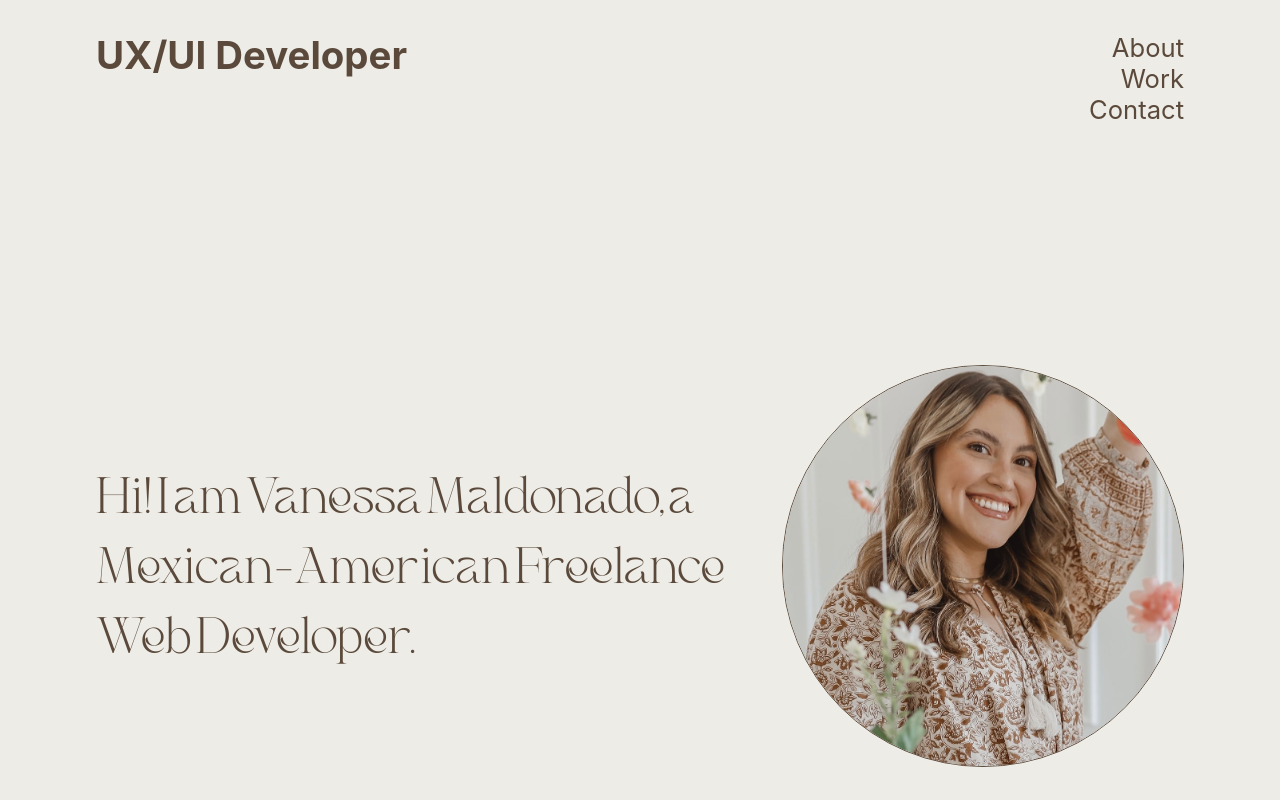
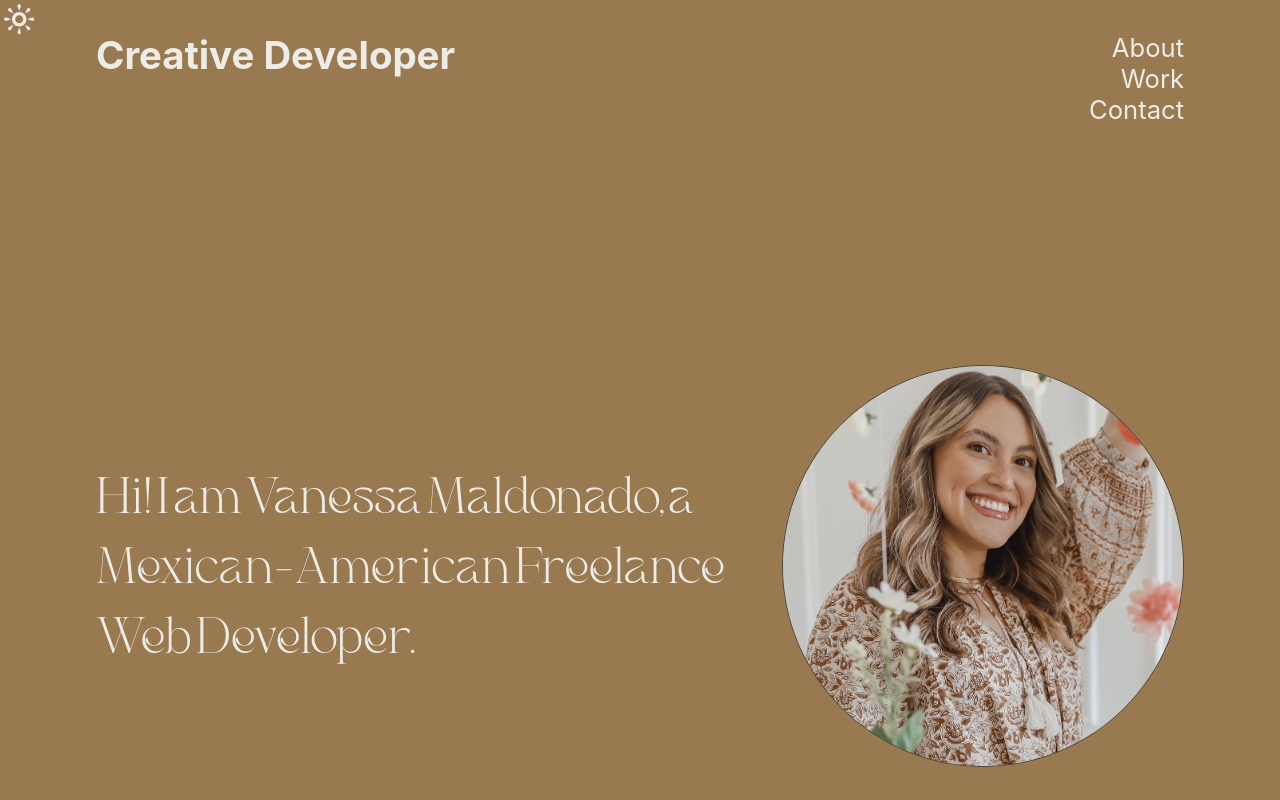
Before and after one commit to vanessamald/portfolio2.0, a React (Create React App) app in the folder client/: page / in a window 1280 px wide. Shown: the top 800 px of the page. Built offline with nearby package versions, Linux system fonts and the light colour scheme.

Commit message:
adding theme, updating styling, adding icon

```diff
--- a/client/package.json
+++ b/client/package.json
@@ -11,6 +11,7 @@
     "react": "^18.2.0",
     "react-bootstrap": "^2.7.4",
     "react-dom": "^18.2.0",
+    "react-icons": "^4.8.0",
     "react-scripts": "5.0.1",
     "web-vitals": "^2.1.4"
   },
--- a/client/src/App.js
+++ b/client/src/App.js
@@ -4,9 +4,11 @@ import './App.css';
 import Cursor from '../src/components/cursor';
 import Home from '../src/components/Home';
 import Loading from '../src/components/Loading';
+import useThemeStorage from './components/useThemeStorage';
 
 function App() {
   const [ isLoading, setIsLoading ] = useState(true);
+  const [theme, toggleTheme, cursor, componentMounted] = useThemeStorage();
 
   // set loading time
   useEffect(() => {
@@ -17,7 +19,7 @@ function App() {
 
 
   return (
-    <div>
+    <div className={theme}>
       <Cursor/>
       {isLoading ? <Loading/> : <Home/>}
     </div>
--- a/client/src/components/Home/index.js
+++ b/client/src/components/Home/index.js
@@ -4,14 +4,32 @@ import Navigation from '../Navigation';
 import Work from '../Work';
 import Contact from '../Contact';
 import Footer from '../Footer';
+import useThemeStorage from '../useThemeStorage';
+import { motion, AnimatePresence } from 'framer-motion';
+import { TiStarOutline } from "react-icons/ti";
+import { TiWeatherSunny } from "react-icons/ti";
+
 
 function Home() {
+    // set theme
+    const [ theme, themeToggler, componentMounted, isOn, setIsOn] = useThemeStorage();
     const aboutSentence = 'Hi! I am Vanessa Maldonado, a Mexican-American Freelance Web Developer.'
 
     return (
-        <div>
+        <div className={theme}>
             <div className='home-header-container'>
-                <h1 className='home-title text-animation' style={{ animationDelay: '1s'}}>UX/UI Developer</h1>
+                <div>
+                    <h1 className='home-title text-animation' style={{ animationDelay: '1s'}}>Creative Developer</h1>
+                    <div
+                        data-darkmode={isOn}
+                        onClick={themeToggler}
+                        className={isOn}
+                    >
+                        <motion.div layout className='theme-button' style={{fontSize:'3vw'}}>
+                            {theme === 'dark' ? <TiWeatherSunny/> : <TiStarOutline/> }
+                        </motion.div>
+                    </div>
+                </div>
                 <Navigation/>
             </div>
             <div className="">
--- a/client/src/components/cursor.js
+++ b/client/src/components/cursor.js
@@ -1,7 +1,9 @@
 import React, { useState, useEffect } from 'react';
 import { motion, useMotionValue, useSpring } from "framer-motion";
 
+
 function Cursor() {
+
    // const [ cursorVariant, setCursorVariant ] = useState("default");
    // const [ cursorHover, setCursorHover ] = useState("default");
     const [linkHover, setLinkHover] = useState(false);
@@ -103,8 +105,10 @@ function Cursor() {
 
 
     return (
+
         <motion.div className={linkHover ? 'cursor-hover' : 'cursor'} variants={variants} style={{translateX: cursorX, translateY: cursorY}}
         ><div className='large-cursor'></div> </motion.div>
+
     )
 }
 
--- /dev/null
+++ b/client/src/components/useThemeStorage.js
@@ -0,0 +1,47 @@
+import React, { useEffect, useState } from "react";
+
+function useThemeStorage () {
+    // set theme styles
+    const [ isOn, setIsOn ] = useState('dark');
+    const [ theme, setTheme ] = useState('dark');
+    const [ componentMounted, setComponentMounted ] = useState(false);
+
+// set localstorage for theme and setTheme/toggler class
+const themeToggler = () => {
+
+    if (theme === 'dark') {
+        window.localStorage.setItem('theme', 'light');
+        window.localStorage.setItem('toggler', 'light');
+        setTheme('light');
+        setIsOn('light');
+        //console.log('THEME IS LIGHT');
+    }
+    else {
+        window.localStorage.setItem('theme', 'dark');
+        window.localStorage.setItem('toggler', 'dark');
+        window.localStorage.setItem('cursor', 'dark');
+        setTheme('dark');
+        setIsOn('dark');
+    }
+}
+
+// get local storage for theme, toggler, and cursor
+useEffect(() => {
+    const localTheme = window.localStorage.getItem('theme');
+    const localToggler = window.localStorage.getItem('toggler');
+    if (localTheme) {
+        setTheme(localTheme);
+        setIsOn(localToggler);
+    } else {
+        setTheme('dark')
+        setIsOn('dark');
+        window.localStorage.setItem('theme', 'dark');
+        window.localStorage.setItem('toggler', 'dark');
+    }
+    setComponentMounted(true);
+},
+[])
+return [ theme, themeToggler, componentMounted, isOn  ]
+};
+
+export default useThemeStorage;
--- a/client/src/index.css
+++ b/client/src/index.css
@@ -13,15 +13,36 @@ code {
 }
 
 * {
-  background-color: #EDECE7;
+  background-color: var(--body-bg-color);
   /*background-color: #EFE9E4;*/
-  color: #5B4A3B;
+  color: var(--font-color);
 }
 
 *,
 *::before,
 *::after {
   cursor: none;
+}
+
+/* Themes */
+.dark {
+  --font-color: #edece7;
+  --body-bg-color: #997950;/* #997950;*/
+  --alt-bg-color: #444444;
+  --font-family: BlackDelights;
+}
+
+.light {
+  --font-color: #5B4A3B;
+  --body-bg-color: #EDECE7;
+  --alt-bg-color: #444444;
+
+}
+
+.theme-button {
+  position: absolute;
+  top: 0;
+  left: 0;
 }
 
 @font-face {
@@ -68,11 +89,11 @@ code {
   }
   50% {
 
-    border: 0.5px solid #5B4A3B;
+    border: 0.5px solid var(--font-color)
   }
   100% {
 
-    border: 0.5px solid #5B4A3B;
+    border: 0.5px solid var(--font-color);
   }
 }
 
@@ -136,8 +157,8 @@ code {
 .loading-page {
   height: 100vh;
   overflow-y: hidden;
-  background-color: #444444;
-  color:#EDECE7;
+  background-color: var(--font-color);
+  color:var(--alt-bg-color);
   font-size: 5vw;
   font-family: BlackDelights;
   font-weight: 100;
@@ -147,28 +168,12 @@ code {
 }
 
 .loading-text {
-  background-color: #444444;
-  color: #EDECE7;
+  background-color: var(--font-color);
+  color: var(--body-bg-color);
 }
 
 
 /* Loading Page Ends */
-
-/*
-.cursor {
-  position: fixed;
-  left: 0;
-  top: 0;
-  width: 30px;
-  height: 30px;
-  border-radius: 16px;
-  border: 1px solid white;
-  background-color: #5B4A3B;
-  mix-blend-mode: difference;
-  z-index: 99999999999;
-  pointer-events: none;
-}
-*/
 
 
 /* Home Styling */
@@ -182,7 +187,7 @@ code {
 }
 
 .text {
-  color: #5B4A3B;
+  color: var(--font-color);
   font-family: BlackDelights;
   font-size: 4vw;
 }
@@ -206,7 +211,7 @@ code {
 
 .profile-pic {
   opacity: 0;
-  border: 1px solid #5B4A3B;
+  border: 1px solid var(--alt-bg-color);
   object-fit: cover;
   width: 400px;
   height: 400px;
@@ -241,7 +246,7 @@ a span span {
 .menu-link {
   font-size: 2vw;
   text-align: right;
-  color:#5B4A3B;
+  color: var(--body-bg-color);
   text-decoration: none;
   margin-right: 6rem;
 }
@@ -251,7 +256,7 @@ a span span {
 }
 
 .menu-link span {
-  background-color: var(--font-color);
+  background-color: var(--body-bg-color);
 }
 
 a span span {
@@ -288,8 +293,8 @@ a span span {
 
 
 .scrolled {
-  background-color: #444444;
-  color: #FFFAF7;
+  background-color: var(--alt-bg-color);
+  color: var(--body-bg-color);
   transition: 2s;
 }
 
@@ -332,14 +337,14 @@ a span span {
   width: 300px;
   height: 300px;
   border-radius: 50%;
-  border: 0.5px solid #5B4A3B;
+  border: 0.5px solid var(--alt-bg-color);
   background-color: transparent;
   position: fixed;
   left: 0;
   top: 0;
   transform: translate(-140px, -140px);
 }
-
+/*
 .custom-cursor {
   position: fixed;
   left: 0;
@@ -347,12 +352,13 @@ a span span {
   width: 20px;
   height: 20px;
   border-radius: 50%;
-  border: 1px solid #5B4A3B;
+  border: 1px solid var(--font-color);
   background-color: transparent;
   mix-blend-mode: difference;
   z-index: 99999999999;
   pointer-events: none;
 }
+*/
 
 
 .cursor {
@@ -362,8 +368,8 @@ a span span {
   width: 10px;
   height: 10px;
   border-radius: 50%;
-  border: 1px solid #5B4A3B;
-  background-color: #5B4A3B;
+  border: 1px solid var(--alt-bg-color);
+  background-color: var(--alt-bg-color);
   z-index: 99999999999;
   pointer-events: none;
 }
@@ -375,7 +381,7 @@ a span span {
   width: 20px;
   height: 20px;
   border-radius: 50%;
-  border: 1px solid #5B4A3B;
+  border: 1px solid var(--alt-bg-color);
   background-color: transparent;
   z-index: 99999999999;
   pointer-events: none;
@@ -443,12 +449,12 @@ a span span {
   -webkit-justify-content: space-between;
   -ms-flex-pack: justify;
   justify-content:space-between;
-  background-color: #444444;
+  background-color: var(--alt-bg-color);
 }
 
 .footer-links {
-  background-color: #444444;
-  color:#EDECE7;
+  background-color: var(--alt-bg-color);
+  color:var(--body-bg-color);
 }
 
 .social-container {
@@ -460,7 +466,7 @@ a span span {
   -webkit-justify-content: space-between;
   -ms-flex-pack: justify;
   justify-content:space-between;
-  background-color: #444444;
+  background-color: var(--alt-bg-color);
 }
 
 /* Mobile Styling */
```
Also changed, not shown: 1 other file (tests, documents, lock files or other folders).
